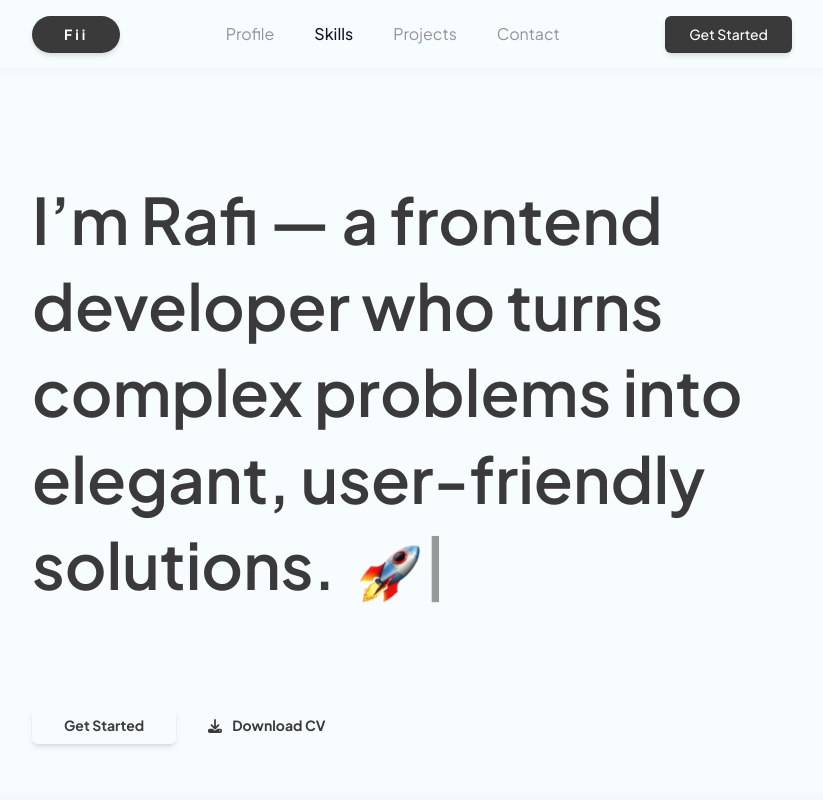
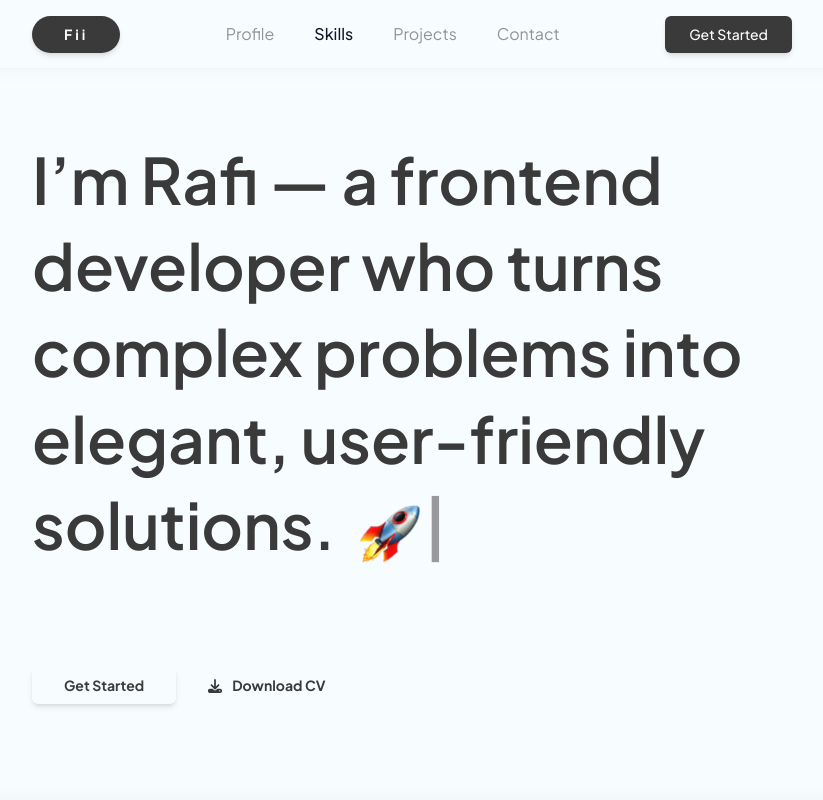
Before and after one commit to rapiiamad/Portofolio-Rafi, a Next.js app: page / in a window 1280 px wide. Shown: the top 800 px of the page, without its empty margins (228-1051 px from the left). Built offline with nearby package versions, Linux system fonts and the light colour scheme.

Commit message:
responsif

```diff
--- a/app/component/heading.jsx
+++ b/app/component/heading.jsx
@@ -9,7 +9,7 @@ export default function Heading() {
                 id="heading"
                 className="mx-auto px-7 md:px-16 lg:px-65 w-full max-h-screen h-screen flex flex-col items-center justify-center md:justify-center gap-10 md:pt-50 lg:pt-70 md:pb-40 lg:pb-90"
             >
-                <div className="w-full flex flex-col gap-30 md:gap-25 justify-center mt-50">
+                <div className="w-full flex flex-col gap-30 md:gap-25 justify-center mt-30">
                     <Text />
                     <div className="flex flex-col md:flex-row gap-4 md:gap-8 w-full md:w-fit">
                         <button className="py-2 px-8 border-[#3a3a3a] border-[1.5] text-[#3c3c3c] rounded-md hover:bg-[#3c3c3c]/10 transition shadow-md text-[14px] jakarta font-bold">
```
